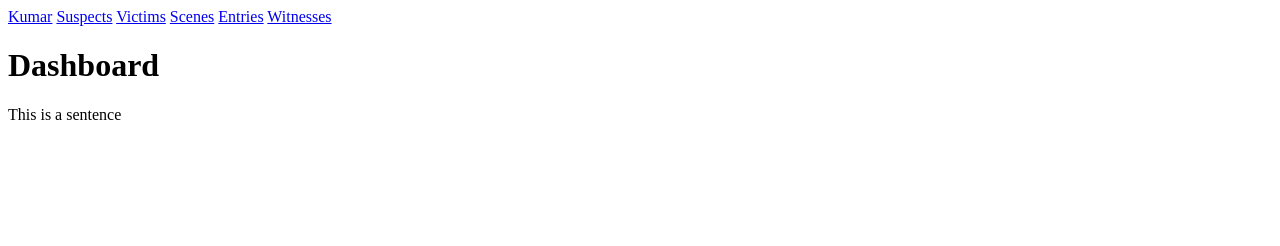
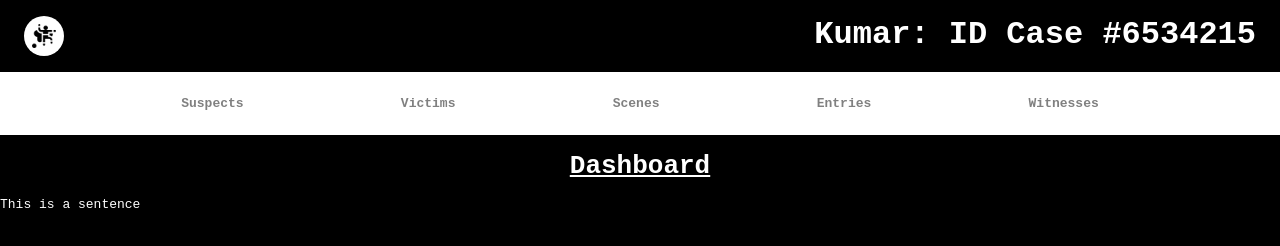
Before and after one commit to izie-dushara/spa-detective-corner, a website with bundled scripts: page client/index.html in a window 1280 px wide. Built offline with nearby package versions, Linux system fonts and the light colour scheme.

Commit message:
Add sub-route and begin the css

```diff
--- a/client/index.html
+++ b/client/index.html
@@ -1,16 +1,24 @@
 <!DOCTYPE html>
 <html lang="en">
   <head>
-  <meta charset="UTF-8">
-  <meta name="viewport" content="width=device-width, initial-scale=1.0">
-  <title>Single Page App Implementation</title>
-  <link rel="stylesheet" href="./static/css/style.css">
+    <meta charset="UTF-8" />
+    <meta name="viewport" content="width=device-width, initial-scale=1.0" />
+    <title>Kumar: ID Case #6534215</title>
+    <link rel="stylesheet" href="./static/css/index.css" />
   </head>
   <body>
+    <header class="header">
+      <a href="/" class="header__logo" data-link>
+        <img
+          src="./static/murder.png"
+          alt="Image"
+        />
+      </a>
+      <div class="header__website">Kumar: ID Case #6534215</div>
+    </header>
     <!-- Navbar -->
     <nav class="nav">
       <!-- Link with datasets -->
-    <a href="/" class="nav__link" data-link>Kumar</a>
       <a href="/suspects" class="nav__link" data-link>Suspects</a>
       <a href="/victims" class="nav__link" data-link>Victims</a>
       <a href="/scenes" class="nav__link" data-link>Scenes</a>
--- /dev/null
+++ b/client/static/css/index.css
@@ -0,0 +1,86 @@
+
+
+/* CSS Reset */
+* {
+  margin: 0;
+  padding: 0;
+  box-sizing: border-box;
+}
+
+body {
+  min-height: 100vh;
+  display: flex;
+  flex-direction: column;
+  font-family: monospace;
+  -webkit-font-smoothing: antialiased;
+  -mos-osx-font-smoothing: grayscale;
+  background-color: papayawhip;
+}
+.header {
+  display: flex;
+  justify-content: space-between;
+  background-color: #000;
+  padding: 1rem 1.5rem;
+  color: #fff;
+}
+
+.header__logo {
+  width: 2.5rem;
+  height: 2.5rem;
+  border-radius: 50%;
+  background-color: white;
+  display: flex;
+  justify-content: center;
+  align-items: center;
+}
+
+img {
+  max-width: 1.5rem;
+  max-height: 1.5rem;
+}
+
+.header__website {
+  font-size: 2rem;
+  font-weight: bold;
+}
+.nav {
+  display: flex;
+  justify-content: space-evenly;
+  align-items: center;
+  background-color: #fff;
+  padding: 1.5rem;
+}
+
+.nav__link {
+  text-decoration: none;
+  font-weight: bold;
+  color: #808080;
+}
+
+.nav__link:hover {
+  text-decoration: underline;
+  font-weight: bold;
+  color: #000;
+}
+
+
+
+#app {
+  flex-grow: 3;
+  background-color: #000;
+}
+
+
+h1 {
+  display: flex;
+  justify-content: center;
+  color: #fff;
+  text-decoration: underline;
+  padding: 1rem;
+
+}
+
+p {
+  color: #fff;
+
+}
--- a/client/static/data/routes.js
+++ b/client/static/data/routes.js
@@ -5,6 +5,10 @@ import Entries from "../js/views/Entries.js";
 import Victims from "../js/views/Victims.js";
 import Scenes from "../js/views/Scenes.js";
 import Witnesses from "../js/views/Witnesses.js";
+import ViewSuspect from "../js/views/ViewSuspect.js";
+import ViewVictim from "../js/views/ViewVictim.js";
+import ViewScene from "../js/views/ViewScene.js";
+import ViewEntries from "../js/views/ViewEntries.js";
 
 const routes = [
   {
@@ -19,42 +23,42 @@ const routes = [
     path: "/suspects",
     view: Suspects,
   },
-  // {
-  //   path: "/suspects/:id",
-  //   view: ViewSuspect,
-  // },
+  {
+    path: "/suspects/:id",
+    view: ViewSuspect,
+  },
   {
     path: "/victims",
     view: Victims,
   },
-  // {
-  //   path: "/victims/:id",
-  //   view: ViewVictim,
-  // },
+  {
+    path: "/victims/:id",
+    view: ViewVictim,
+  },
   {
     path: "/scenes",
     view: Scenes,
   },
-  // {
-  //   path: "/scenes/:id",
-  //   view: ViewScene,
-  // },
+  {
+    path: "/scenes/:id",
+    view: ViewScene,
+  },
   {
     path: "/entries",
     view: Entries,
   },
-  // {
-  //   path: "/entries/:id",
-  //   view: ViewEntries,
-  // },
+  {
+    path: "/entries/:id",
+    view: ViewEntries,
+  },
   {
     path: "/witnesses",
     view: Witnesses,
   },
-  // {
-  //   path: "/witnesses/:id",
-  //   view: Witnesses,
-  // },
+  {
+    path: "/witnesses/:id",
+    view: Witnesses,
+  },
 ]
 
 export default routes;
--- a/client/static/js/index.js
+++ b/client/static/js/index.js
@@ -1,5 +1,23 @@
 import routes from "../data/routes.js";
 
+// Handle sub-route path
+const pathToTegex = (path) =>
+  new RegExp("^" + path.replace(/\//g, "\\/").replace(/:\w+/g, "(.+)") + "$");
+
+const getParams = (match) => {
+  // get index as values
+  const values = match.result.slice(1);
+  const keys = Array.from(match.route.path.matchAll(/:(\w+)/g)).map(
+    (result) => result[1]
+  );
+
+  // key-value pairs return
+  return Object.fromEntries(
+    keys.map((key, i) => {
+      return [key, values[i]];
+    })
+  );
+};
 // Navigation history
 const navigateTo = (url) => {
   history.pushState(null, null, url);
@@ -12,23 +30,28 @@ const router = async () => {
 
   // Test each route for potential match
   const potentialMatches = routes.map((route) => {
+
     return {
       route: route,
-      isMatch: location.pathname === route.path,
+      result: location.pathname.match(pathToTegex(route.path)),
     };
   });
 
-  let match = potentialMatches.find((potentialMatch) => potentialMatch.isMatch);
+  let match = potentialMatches.find(
+    (potentialMatch) => potentialMatch.result !== null
+  );
+
+  console.log(match);
 
   if (!match) {
     match = {
       route: routes[0],
-      isMatch: true,
+      result: [location.pathname],
     };
   }
 
   // Render the route
-  const view = new match.route.view();
+  const view = new match.route.view(getParams(match));
   document.querySelector("#app").innerHTML = await view.getHtml();
 };
 
--- a/client/static/js/views/Dashboard.js
+++ b/client/static/js/views/Dashboard.js
@@ -1,8 +1,8 @@
 import TemplateView from "./TemplateView.js";
 
 export default class extends TemplateView {
-  constructor() {
-    super();
+  constructor(params) {
+    super(params);
     this.setTitle("Kumar");
   }
 
--- a/client/static/js/views/Entries.js
+++ b/client/static/js/views/Entries.js
@@ -1,8 +1,8 @@
 import TemplateView from "./TemplateView.js";
 
 export default class extends TemplateView {
-  constructor() {
-    super();
+  constructor(params) {
+    super(params);
     this.setTitle("Entries");
   }
 
--- a/client/static/js/views/Error.js
+++ b/client/static/js/views/Error.js
@@ -1,8 +1,8 @@
 import TemplateView from "./TemplateView.js";
 
 export default class extends TemplateView {
-  constructor() {
-    super();
+  constructor(params) {
+    super(params);
     this.setTitle("Error");
   }
 
--- a/client/static/js/views/Scenes.js
+++ b/client/static/js/views/Scenes.js
@@ -1,8 +1,8 @@
 import TemplateView from "./TemplateView.js";
 
 export default class extends TemplateView {
-  constructor() {
-    super();
+  constructor(params) {
+    super(params);
     this.setTitle("Scenes");
   }
 
--- a/client/static/js/views/Suspects.js
+++ b/client/static/js/views/Suspects.js
@@ -1,8 +1,8 @@
 import TemplateView from "./TemplateView.js";
 
 export default class extends TemplateView {
-  constructor() {
-    super();
+  constructor(params) {
+    super(params);
     this.setTitle("Suspects");
   }
 
@@ -10,6 +10,7 @@ export default class extends TemplateView {
     return `
     <h1>Suspects</h1>
     <p>This is a sentence</p>
+    <a href="/suspects/1" class="content__link" data-link>Suspect #1</a>
     `;
   }
 }
--- a/client/static/js/views/TemplateView.js
+++ b/client/static/js/views/TemplateView.js
@@ -1,6 +1,7 @@
 export default class {
   // For sub-route
-  constructor() {
+  constructor(params) {
+    this.params = params;
   }
 
   setTitle(title) {
--- a/client/static/js/views/Victims.js
+++ b/client/static/js/views/Victims.js
@@ -1,8 +1,8 @@
 import TemplateView from "./TemplateView.js";
 
 export default class extends TemplateView {
-  constructor() {
-    super();
+  constructor(params) {
+    super(params);
     this.setTitle("Victims");
   }
 
--- a/client/static/js/views/ViewEntries.js
+++ b/client/static/js/views/ViewEntries.js
@@ -0,0 +1,23 @@
+import TemplateView from "./TemplateView.js";
+
+export default class extends TemplateView {
+  constructor(params) {
+    super(params);
+    this.postId = params.id;
+    this.setTitle("Viewing Entries");
+  }
+
+  async getHtml() {
+    // const post = postsData[this.postId];
+    // if (post) {
+    return `
+    <h1>${post.title}</h1>
+    <p>You are viewing the post #${this.postId}</p>
+    <p>${post.content}</p>
+
+    `;
+    // }else{
+    //   return `<p> Post Not Found</p>`
+    // }
+  }
+}
--- a/client/static/js/views/ViewScene.js
+++ b/client/static/js/views/ViewScene.js
@@ -0,0 +1,23 @@
+import TemplateView from "./TemplateView.js";
+
+export default class extends TemplateView {
+  constructor(params) {
+    super(params);
+    this.postId = params.id;
+    this.setTitle("Viewing Scenes");
+  }
+
+  async getHtml() {
+    // const post = postsData[this.postId];
+    // if (post) {
+    return `
+    <h1>${post.title}</h1>
+    <p>You are viewing the post #${this.postId}</p>
+    <p>${post.content}</p>
+
+    `;
+    // }else{
+    //   return `<p> Post Not Found</p>`
+    // }
+  }
+}
--- a/client/static/js/views/ViewSuspect.js
+++ b/client/static/js/views/ViewSuspect.js
@@ -0,0 +1,26 @@
+import TemplateView from "./TemplateView.js";
+
+export default class extends TemplateView {
+  constructor(params) {
+    super(params);
+    this.postId = params.id;
+    this.setTitle("Viewing Suspect");
+  }
+
+  async getHtml() {
+    // const post = postsData[this.postId];
+    // if (post) {
+      // <h1>${post.title}</h1>
+      // <p>You are viewing the post #${this.postId}</p>
+      // <p>${post.content}</p>
+      // <h1>${post.title}</h1>
+    return `
+    <p>You are viewing the post</p>
+    <p>This is the post</p>
+
+    `;
+    // }else{
+    //   return `<p> Post Not Found</p>`
+    // }
+  }
+}
--- a/client/static/js/views/ViewVictim.js
+++ b/client/static/js/views/ViewVictim.js
@@ -0,0 +1,23 @@
+import TemplateView from "./TemplateView.js";
+
+export default class extends TemplateView {
+  constructor(params) {
+    super(params);
+    this.postId = params.id;
+    this.setTitle("Viewing Victim");
+  }
+
+  async getHtml() {
+    // const post = postsData[this.postId];
+    // if (post) {
+    return `
+    <h1>${post.title}</h1>
+    <p>You are viewing the post #${this.postId}</p>
+    <p>${post.content}</p>
+
+    `;
+    // }else{
+    //   return `<p> Post Not Found</p>`
+    // }
+  }
+}
--- a/client/static/js/views/Witnesses.js
+++ b/client/static/js/views/Witnesses.js
@@ -1,8 +1,8 @@
 import TemplateView from "./TemplateView.js";
 
 export default class extends TemplateView {
-  constructor() {
-    super();
+  constructor(params) {
+    super(params);
     this.setTitle("Witnesses");
   }
 
```
Also changed, not shown: client/static/js/views/ViewWitness.js (+23 -0 lines), README.md, client/static/murder.png (added), readme/Screenshot 2023-08-30 at 15-37-24 Suspects.png (added). Lines whose indentation alone changed are shown as unchanged.
